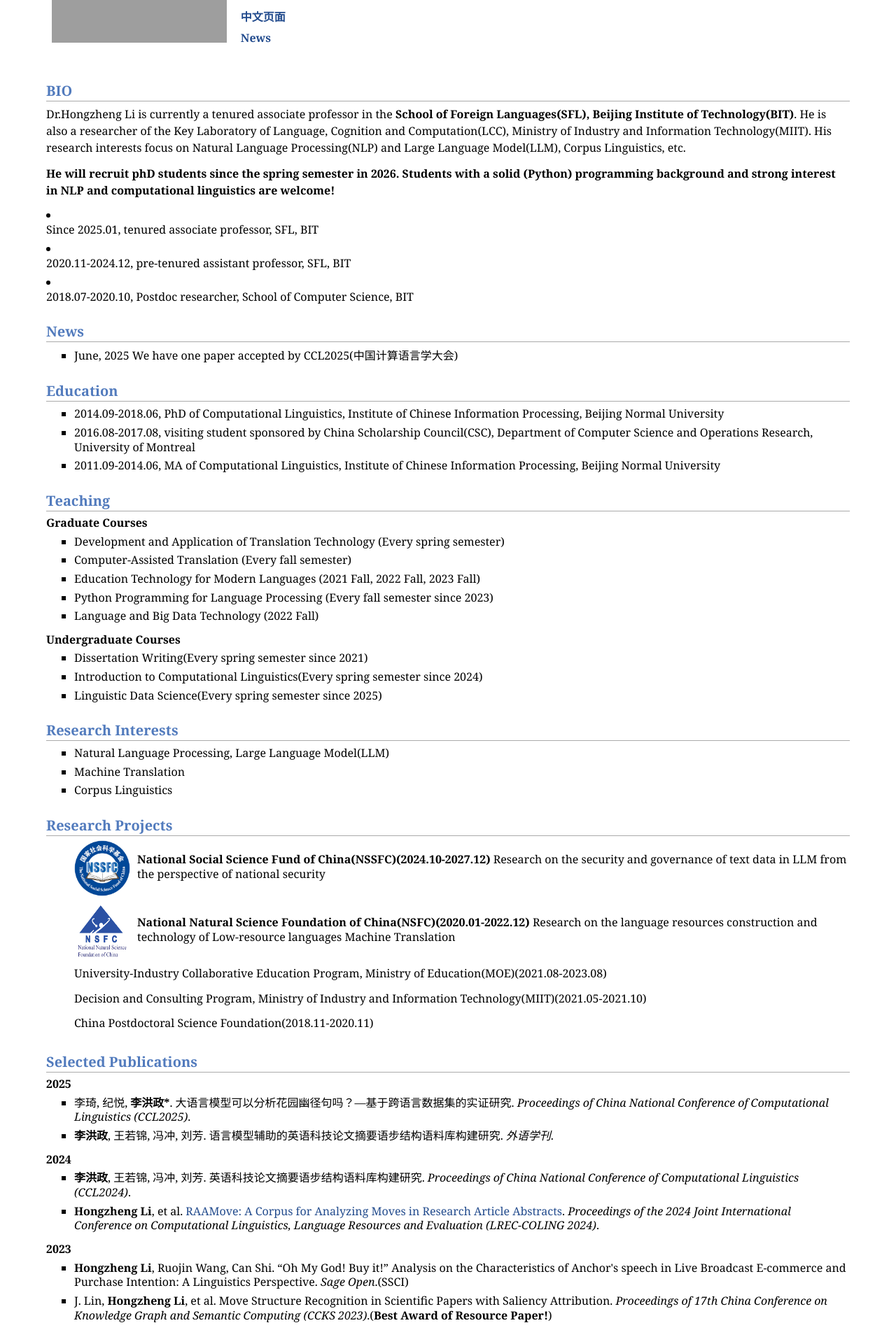
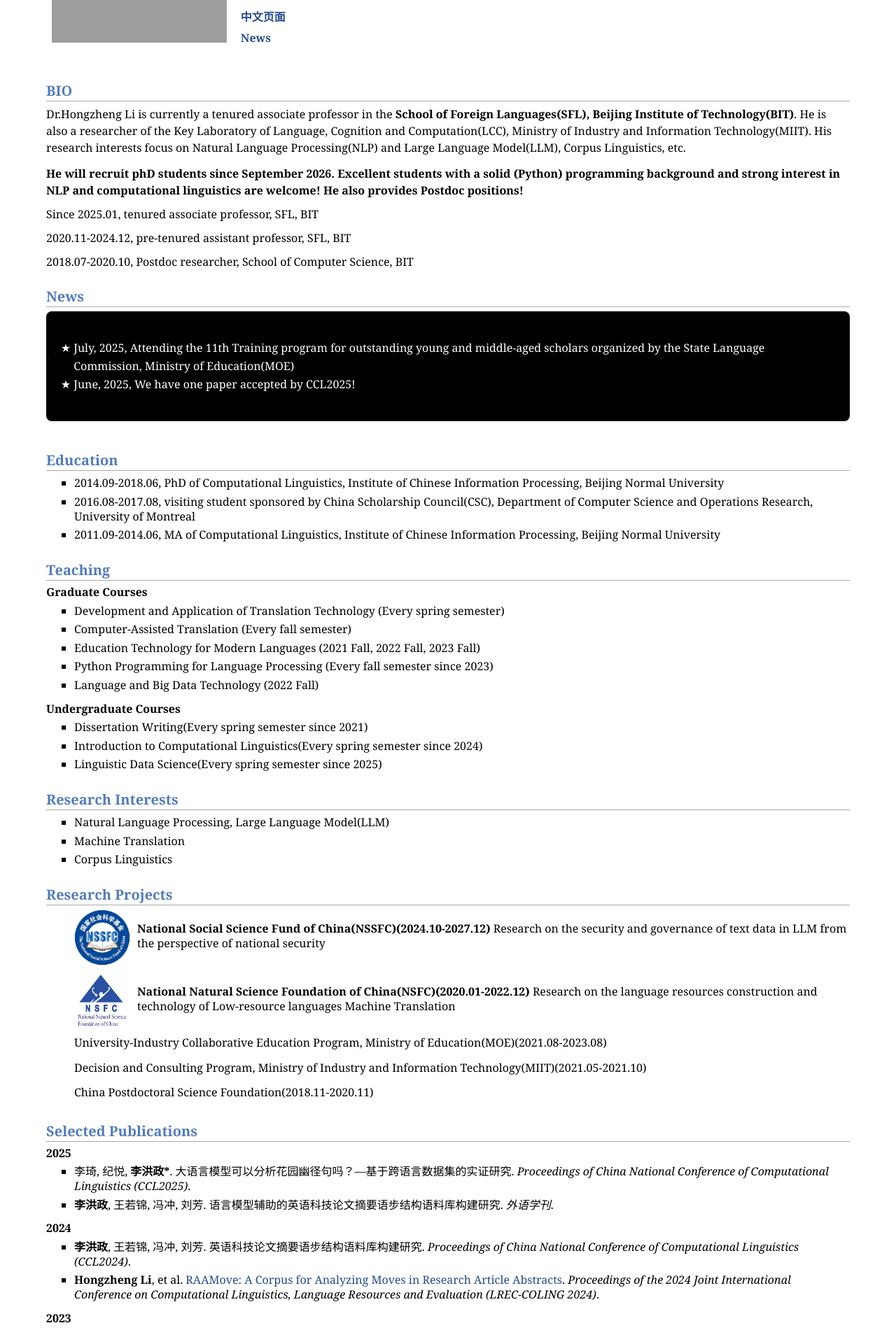
Before and after one commit to lihongzheng-nlp/lihongzheng-nlp.github.io, a Jekyll site: the page index.html, which Jekyll copies as it is, in a window 1280 px wide. Shown: the part 435-2336 px from the top of the page at 70% size. Built offline with Jekyll 4.4.1, drawn with Linux system fonts in a browser that asks for light colours; some of the changed text lies outside the part shown; grey boxes are pictures that could not be loaded.

Commit message:
Update index.html

```diff
--- a/index.html
+++ b/index.html
@@ -14,7 +14,40 @@
     .project-item img {
       margin-right: 10px;
     }
-  </style>
+/* News 区块排版 */
+.news-section {
+  position: relative;
+  padding: 40px 20px;
+  background:#000;          /* 深色底衬托星空 */
+  color:#fff;
+  overflow:hidden;
+  border-radius:8px;
+  margin-bottom:30px;
+}
+.news-list {
+  list-style-type:"★ ";
+  font-size:1rem;
+  line-height:1.6;
+  margin:0;
+  padding-left:1.2em;
+}
+
+/* 星星样式 */
+.star {
+  position:absolute;
+  width:2px; height:2px;
+  background:#fff;
+  border-radius:50%;
+  opacity:0;
+  animation:starFall linear infinite;
+}
+
+@keyframes starFall{
+  0%   {transform:translateY(-100vh) scale(0);  opacity:0;}
+  10%  {opacity:.9;}
+  100% {transform:translateY(100vh)  scale(.8); opacity:0;}
+}
+</style>
 <title></title>
 </head>
 <body>
@@ -44,22 +77,19 @@
 </td></tr></table>
 <h2>BIO</h2>
 <p style="line-height: 1.5;">Dr.Hongzheng Li is currently a tenured associate professor in the <b>School of Foreign Languages(SFL), Beijing Institute of Technology(BIT)</b>. He is also a researcher of the Key Laboratory of Language, Cognition and Computation(LCC), Ministry of Industry and Information Technology(MIIT). His research interests focus on Natural Language Processing(NLP) and Large Language Model(LLM), Corpus Linguistics, etc. </p>
-<p style="line-height: 1.5;"><b>He will recruit phD students since the spring semester in 2026. Students with a solid (Python) programming background and strong interest in NLP and computational linguistics are welcome! </b></p>
+<p style="line-height: 1.5;"><b>He will recruit phD students since September 2026. Excellent students with a solid (Python) programming background and strong interest in NLP and computational linguistics are welcome! He also provides Postdoc positions!</b></p>
 
-
-<li><p>Since 2025.01, tenured associate professor, SFL, BIT</p>
-</li>
-<li><p>2020.11-2024.12, pre-tenured assistant professor, SFL, BIT</p>
-</li>
-<li><p>2018.07-2020.10, Postdoc researcher, School of Computer Science, BIT</p>
-</li>
+<p>Since 2025.01, tenured associate professor, SFL, BIT</p>
+<p>2020.11-2024.12, pre-tenured assistant professor, SFL, BIT</p>
+<p>2018.07-2020.10, Postdoc researcher, School of Computer Science, BIT</p>
 </ul>
 <h2 id="news">News</h2>
 
 <section class="news-section">
   <ul class="news-list">
     <!-- 最新学术活动示例；以后直接增删 <li> 即可 -->
-    <li><time datetime="2025-07-15">June, 2025</time> We have one paper accepted by CCL2025(中国计算语言学大会)</li>
+    <li><time>July, 2025, </time> Attending the 11th Training program for outstanding young and middle-aged scholars organized by the State Language Commission, Ministry of Education(MOE)</li>
+    <li><time>June, 2025, </time> We have one paper accepted by CCL2025!</li>
   </ul>
 </section>
 <h2>Education</h2>
@@ -188,8 +218,9 @@
 </ul>
 <h2>Academic Service</h2>
 <ul>
-<li><p><b>Committee member</b> of Chinese Information Processing Society of China(CIPS), Youth Working Committee; China Computer Federation(CCF)</p>
-</li>
+<li><p><b>Executive director</b> of the Reading Grading Committee, Society on Modernization of Chinese Language</p></li>
+<li><p><b>Member</b> of Youth Working Committee, Chinese Information Processing Society of China(CIPS)</p></li>
+<li><p><b>Executive member</b> of Natural Language Processing Technical Committee, China Computer Federation(CCF)</p></li>
 </ul>
 <ul>
 <li><p><b>Conference Reviewer</b> <br /></p>
@@ -201,5 +232,23 @@
 </li>
 </ul>
 </div>
+<script>
+/* 生成随机星星 */
+function createStars(){
+  const section=document.querySelector('.news-section');
+  if(!section) return;
+  const STAR_COUNT=10;                 // 星星数量，可自行调整
+  for(let i=0;i<STAR_COUNT;i++){
+    const s=document.createElement('div');
+    s.className='star';
+    s.style.left = Math.random()*100 + '%';
+    s.style.top  = -Math.random()*100 + 'vh';  // 先放到可视区上方
+    s.style.animationDuration = 6 + Math.random()*10 + 's';
+    s.style.animationDelay    = Math.random()*10 + 's';
+    section.appendChild(s);
+  }
+}
+window.addEventListener('load',createStars);
+</script>
 </body>
 </html>
```
